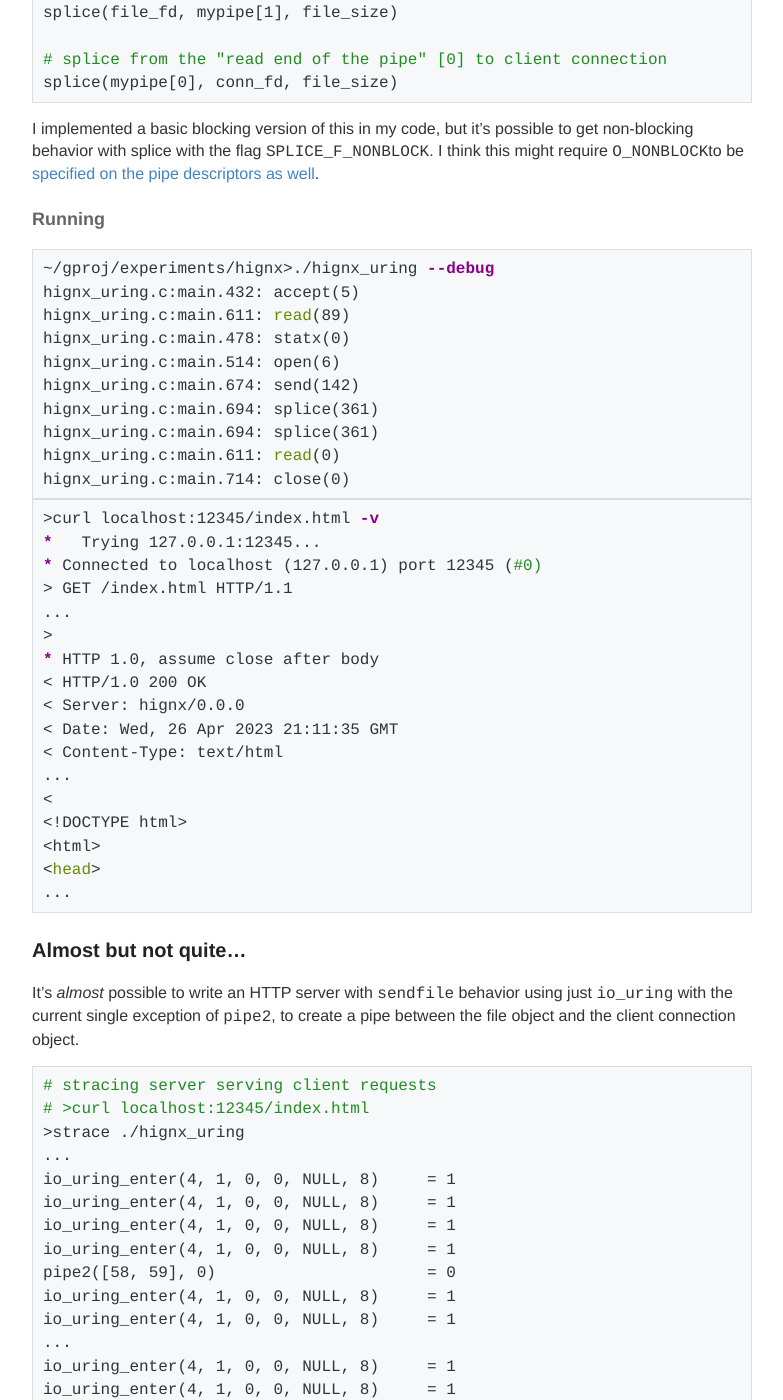
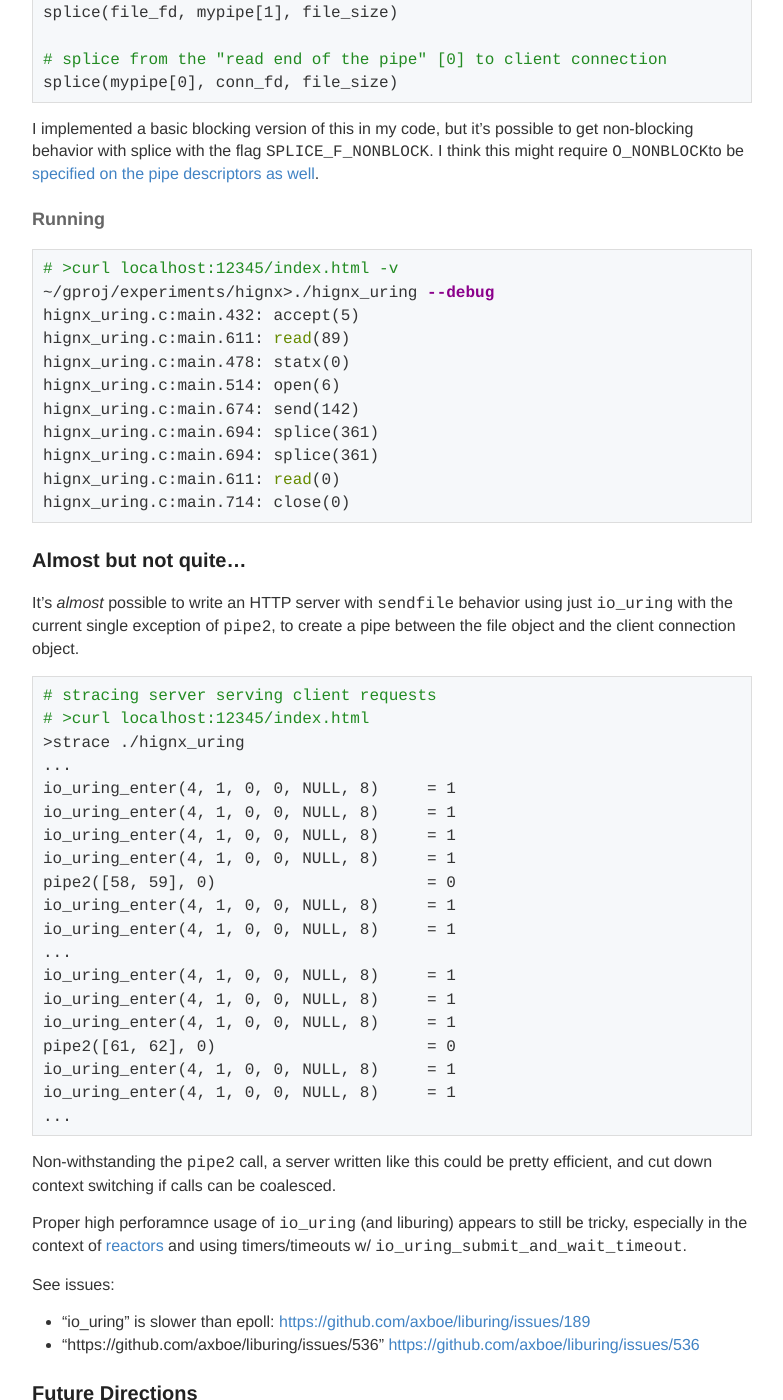
Before and after one commit to tinselcity/tinselcity.github.io, a Jekyll site: the page built from _posts/2023-4-24-Sendfile-W-Iouring.md, in a window 1280 px wide and 1400 px high, scrolled down 3292 px. Shown: the whole window, without its empty margins (248-1031 px from the left). Built offline with Jekyll 4.4.1, drawn with Linux system fonts in a browser that asks for light colours.

Commit message:
cleanup.

````diff
--- a/_posts/2023-4-24-Sendfile-W-Iouring.md
+++ b/_posts/2023-4-24-Sendfile-W-Iouring.md
@@ -129,26 +130,6 @@ hignx_uring.c:main.694: splice(361)
 hignx_uring.c:main.694: splice(361)
 hignx_uring.c:main.611: read(0)
 hignx_uring.c:main.714: close(0)
-```
-
-```sh
->curl localhost:12345/index.html -v
-*   Trying 127.0.0.1:12345...
-* Connected to localhost (127.0.0.1) port 12345 (#0)
-> GET /index.html HTTP/1.1
-...
->
-* HTTP 1.0, assume close after body
-< HTTP/1.0 200 OK
-< Server: hignx/0.0.0
-< Date: Wed, 26 Apr 2023 21:11:35 GMT
-< Content-Type: text/html
-...
-<
-<!DOCTYPE html>
-<html>
-<head>
-...
 ```
 
 ### Almost but not quite...
````
Also changed, not shown: other parts of _posts/2023-4-24-Sendfile-W-Iouring.md (+1 -0 lines).
